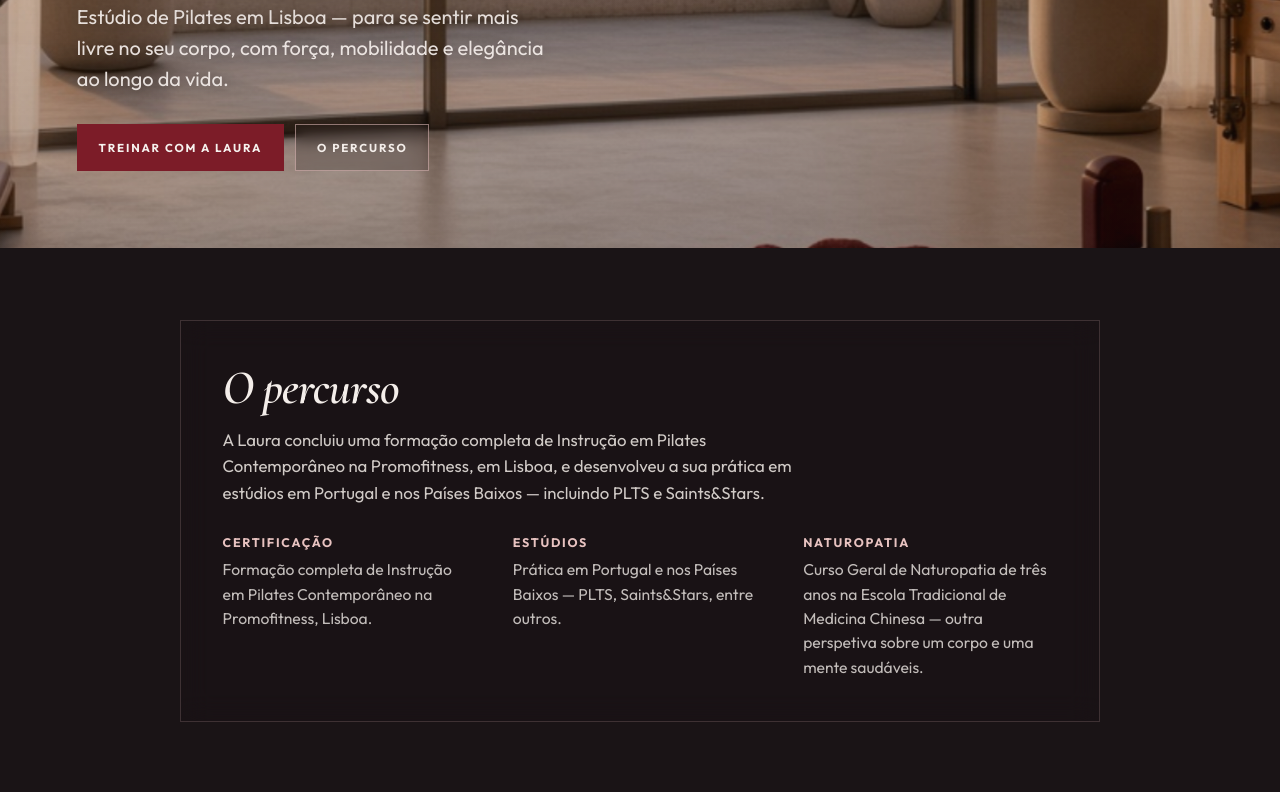
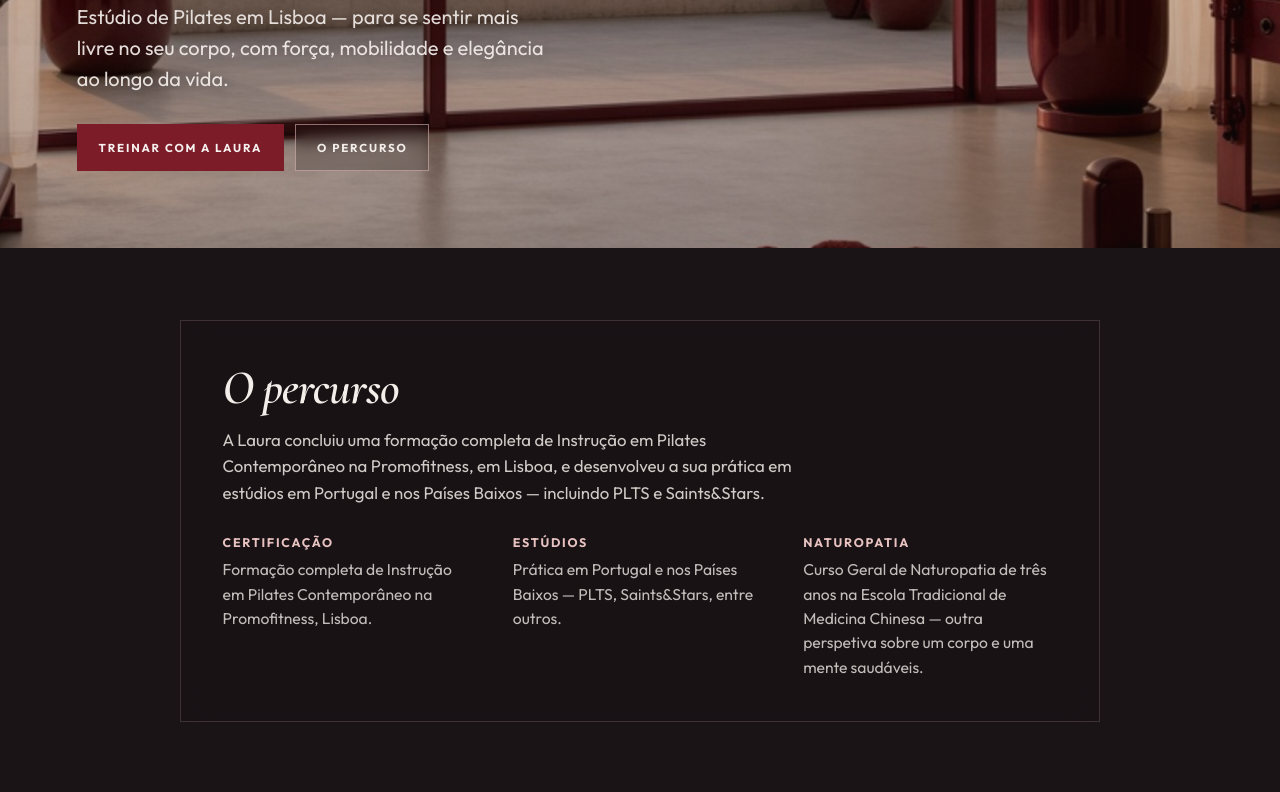
Before and after one commit to migmmac/hello-world-landing, a plain HTML site: page index.html in a window 1280 px wide. Shown: the part 552-1344 px from the top of the page. Drawn offline with nearby package versions, Linux system fonts and the light colour scheme.

Commit message:
Show the L'Atelier burgundy on the window frames and plant pots.
Co-authored-by: Cursor <cursoragent@cursor.com>

```diff
--- a/index.html
+++ b/index.html
@@ -82,7 +82,7 @@
       position: absolute;
       inset: -10%;
       background:
-        #14201c url("assets/laura-atelier-studio-courtyard.jpg") center / cover no-repeat;
+        #14201c url("assets/laura-atelier-studio-frames.jpg") center / cover no-repeat;
       transform:
         translate3d(
           calc(var(--px) * -14px + var(--scroll) * -3%),
```
Also changed, not shown: assets/laura-atelier-studio-frames.jpg (added).
